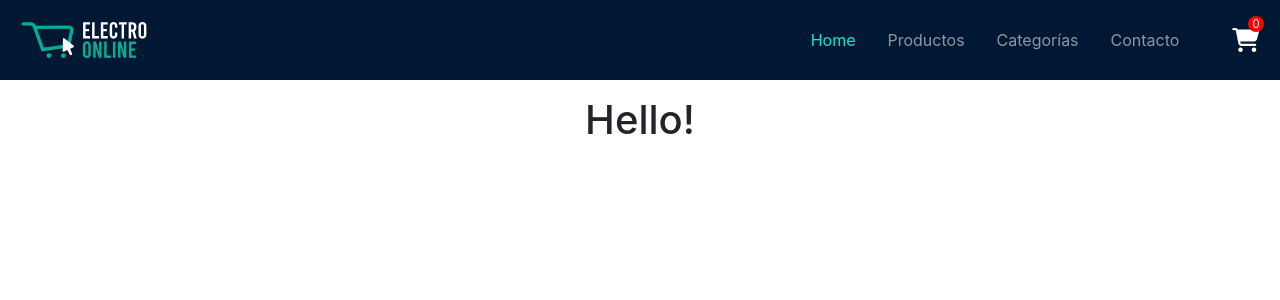
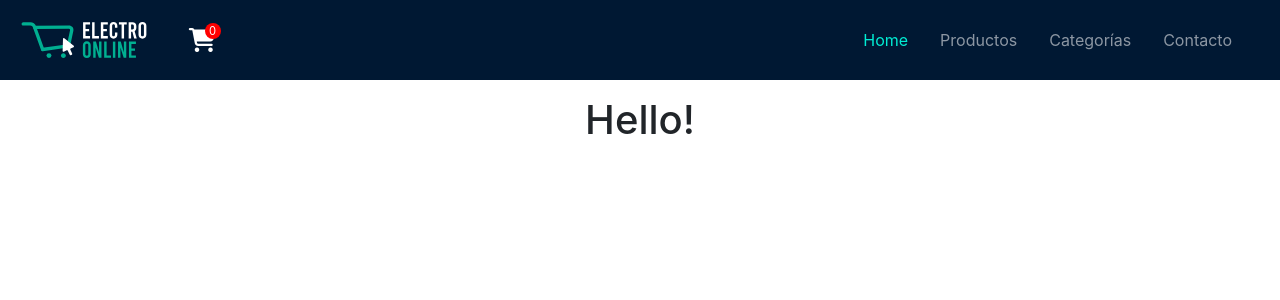
Before and after one commit to melaniegerenni/proyecto-react, a React (Create React App) app: page / in a window 1280 px wide. Shown: the top 300 px of the page. Built offline with nearby package versions, Linux system fonts and the light colour scheme.

Commit message:
ajustando detalles del NavBar

```diff
--- a/src/components/NavBar/NavBar.js
+++ b/src/components/NavBar/NavBar.js
@@ -7,9 +7,7 @@ const NavBar = () => {
   return (
     <nav className="navbar-dark navbar-expand-lg">
       <div className="container-fluid header d-lg-flex justify-content-lg-between">
-        <a className="navbar-brand me-3" href="#">
-          <img src={logoElectro} className="logoElectro" alt="" />
-        </a>
+        <div className="d-flex justify-content-between align-items-center">
           <button
             className="navbar-toggler ms-3 me-3"
             type="button"
@@ -21,6 +19,12 @@ const NavBar = () => {
           >
             <span className="navbar-toggler-icon"></span>
           </button>
+          <a className="navbar-brand me-3" href="#">
+            <img src={logoElectro} className="logoElectro" alt="" />
+          </a>
+
+          <CartWidget />
+        </div>
         <div
           className="collapse navbar-collapse justify-content-lg-end me-3"
           id="navbarNav"
@@ -48,7 +52,6 @@ const NavBar = () => {
             </li>
           </ul>
         </div>
-        <CartWidget />
       </div>
     </nav>
   );
```
Also changed, not shown: src/components/NavBar/NavBar.css (line endings or trailing spaces). Lines whose indentation alone changed are shown as unchanged.
